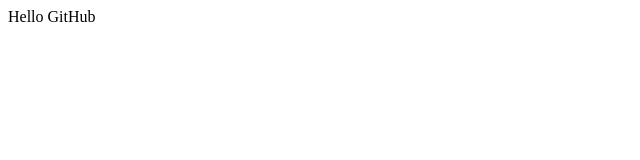
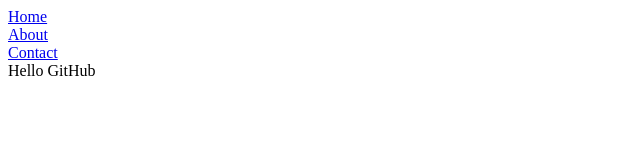
Before and after one commit to kirovsky/fr5, a plain HTML site: page index.html in a window 1280 px wide. Shown: the whole page, without its empty margins (0-640 px from the left). Drawn offline with Linux system fonts and the light colour scheme.

Commit message:
Finished the navbar

```diff
--- a/index.html
+++ b/index.html
@@ -7,6 +7,9 @@
     <title>Document</title>
   </head>
   <body>
+    <nav><a href="#">Home</a></nav>
+    <nav><a href="#">About</a></nav>
+    <nav><a href="#">Contact</a></nav>
     <div>Hello GitHub</div>
   </body>
 </html>
```
